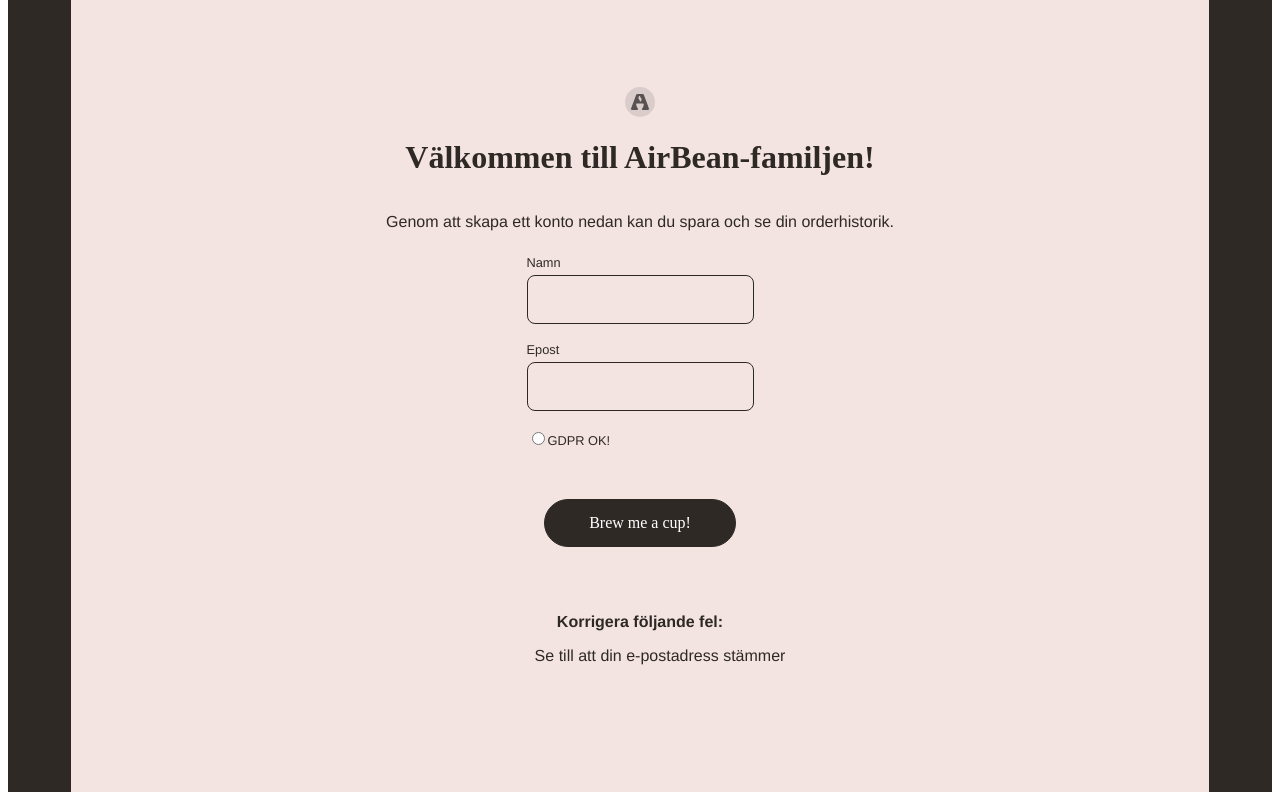
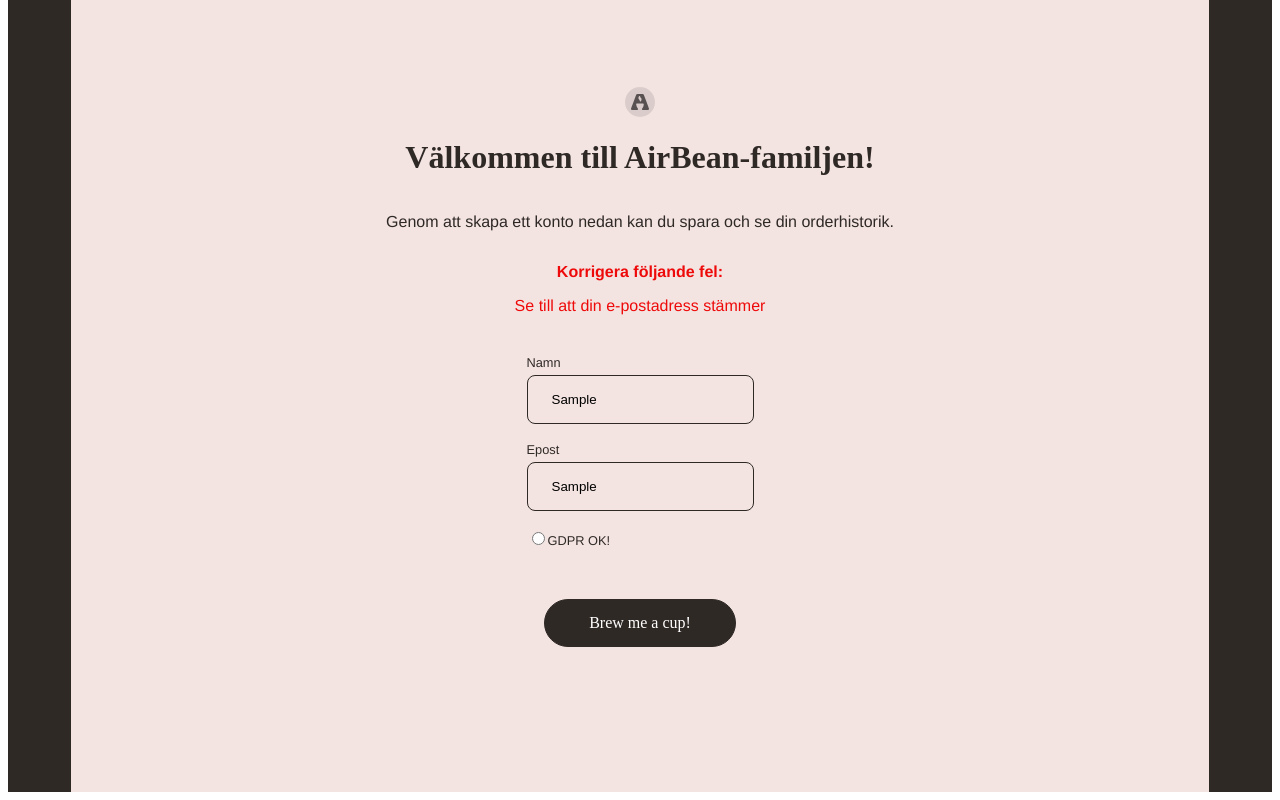
Before and after one commit to midori1727/airbean.vue, a Vue app: page /profile in a window 1280 px wide. Both pictures are taken after typing "Sample", "Sample" into the empty fields and a click on the input "Brew me a cup!". Shown: the part 334-1134 px from the top of the page. Built offline with nearby package versions, Linux system fonts and the light colour scheme.

Commit message:
error css

```diff
--- a/src/components/ProfileForm.vue
+++ b/src/components/ProfileForm.vue
@@ -8,6 +8,15 @@
           <img src="../assets/airbean_a_logo.svg" alt="airbean_a_logo">
           <h1>Välkommen till AirBean-familjen!</h1>
           <p>Genom att skapa ett konto nedan kan du spara och se din orderhistorik.</p>
+
+          <p class="error" v-if="errors.length">
+          <b>Korrigera följande fel:</b>
+              <ul>
+                  <li v-for="error in errors" :key="error.index">
+                  {{ error }}
+                  </li>
+              </ul>
+          </p>
           <form @submit.prevent="onSubmit">
               <div class="input-form">
                   <label for="name">Namn</label>
@@ -22,17 +31,9 @@
               <div class="button">
                   <input type="submit" value="Brew me a cup!">
               </div>
-
           </form>
 
-          <p v-if="errors.length">
-          <b>Korrigera följande fel:</b>
-              <ul>
-                  <li v-for="error in errors" :key="error.index">
-                  {{ error }}
-                  </li>
-              </ul>
-          </p>
+
 
       </div>
   </div>
@@ -69,9 +70,6 @@
                 radio: this.radio
             }
             this.$store.commit('addUserInfo', info)
-            this.name = ''
-            this.ePost = ''
-            this.radio = false
             if(this.$store.state.orderHistory.length > 0 && this.$store.state.userInfo.length >  0){
                 this.$router.push('/status')
                 console.log(this.$store.state.orderHistory)
@@ -170,6 +168,11 @@
 
 ul {
     list-style: none;
+    padding-left: 0px;
+}
+
+.error {
+    color: rgb(238, 10, 10);
 }
 
 
```
